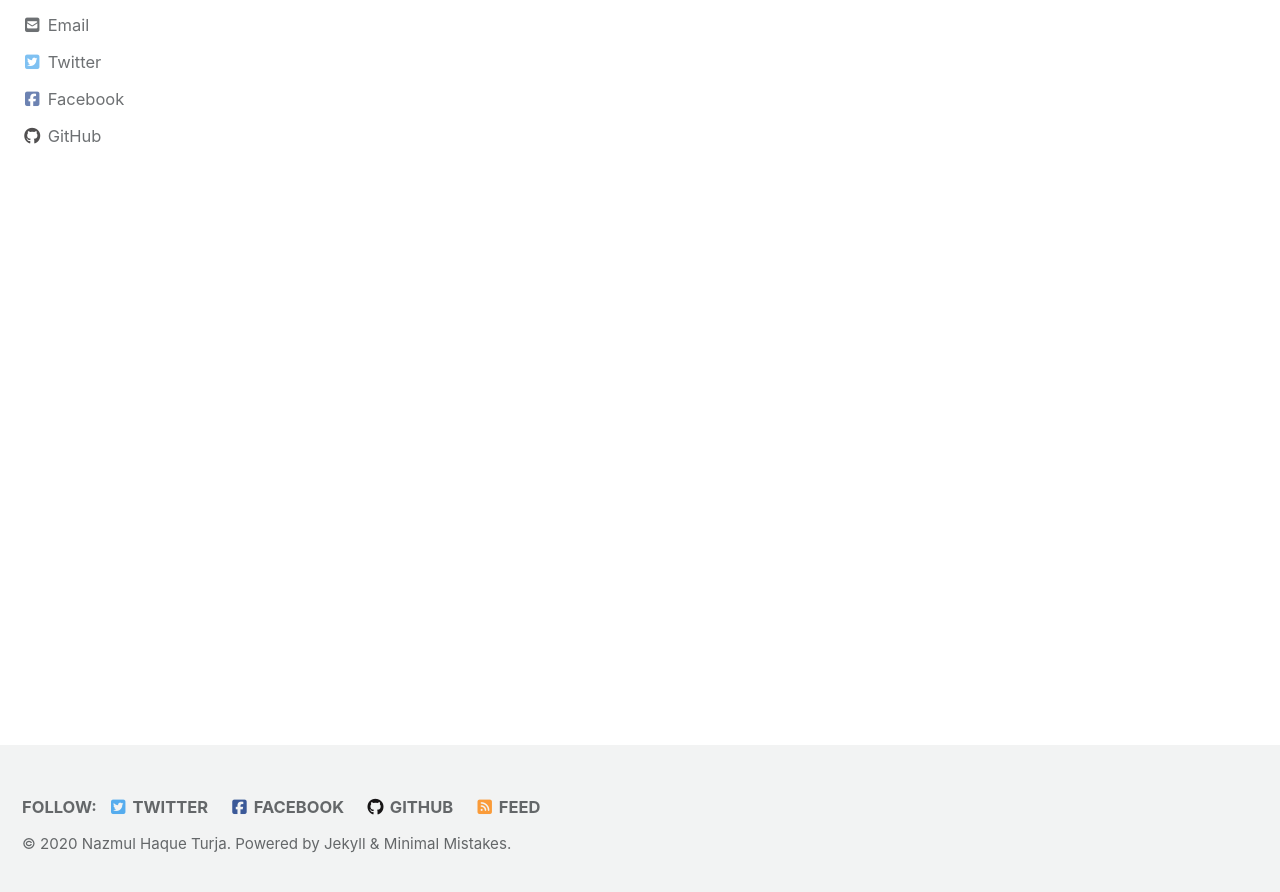
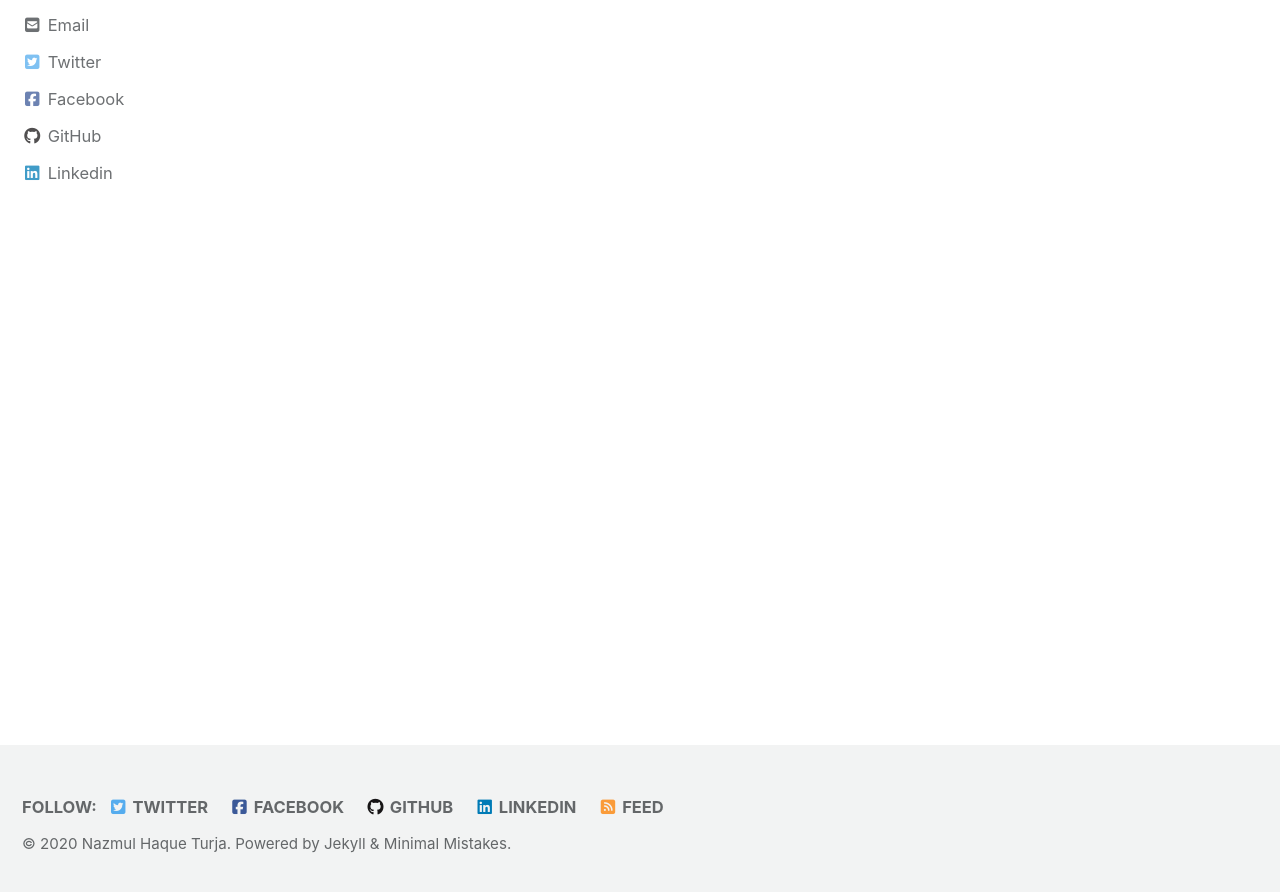
Before and after one commit to nh-turja/nh-turja.github.io, a Jekyll site: the page built from index.html, in a window 1280 px wide and 900 px high, scrolled down 222 px. Shown: the top 892 px of the window. Built offline with Jekyll 4.4.1, drawn with Linux system fonts in a browser that asks for light colours; cached includes are drawn as plain includes; nearby versions of some CDN libraries; the list of posts is cut into pages by our own code.

Commit message:
new github

```diff
--- a/_config.yml
+++ b/_config.yml
@@ -117,6 +117,9 @@
     - label: "Instagram"
       icon: "fab fa-fw fa-instagram"
       # url: "https://instagram.com/"
+    - label: "Linkedin"
+      icon: "fab fa-fw fa-linkedin"
+      url: "https://www.linkedin.com/in/nh-turja/"
 
 # Site Footer
 footer:
@@ -130,6 +133,9 @@
     - label: "GitHub"
       icon: "fab fa-fw fa-github"
       url: "https://github.com/nh-turja"
+    - label: "Linkedin"
+      icon: "fab fa-fw fa-linkedin"
+      url: "https://www.linkedin.com/in/nh-turja/"
     - label: "GitLab"
       icon: "fab fa-fw fa-gitlab"
       # url:
```
